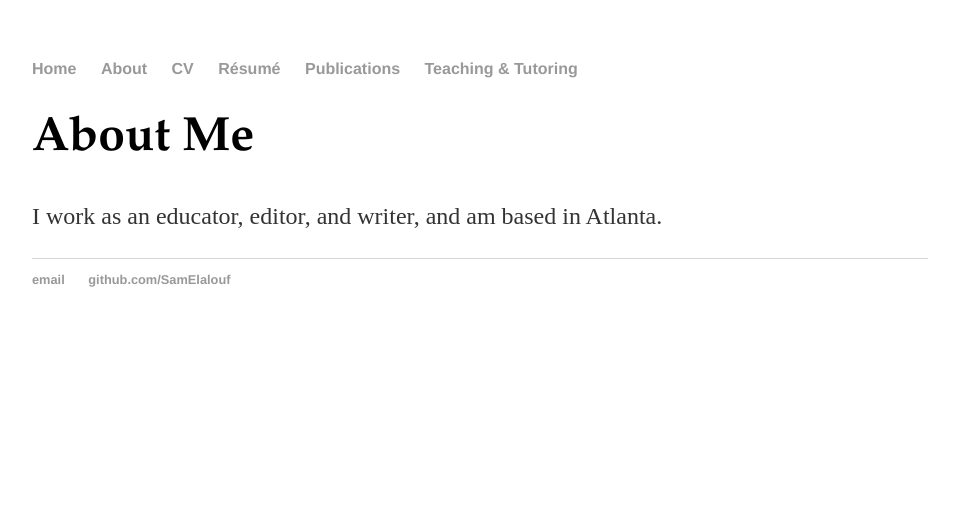
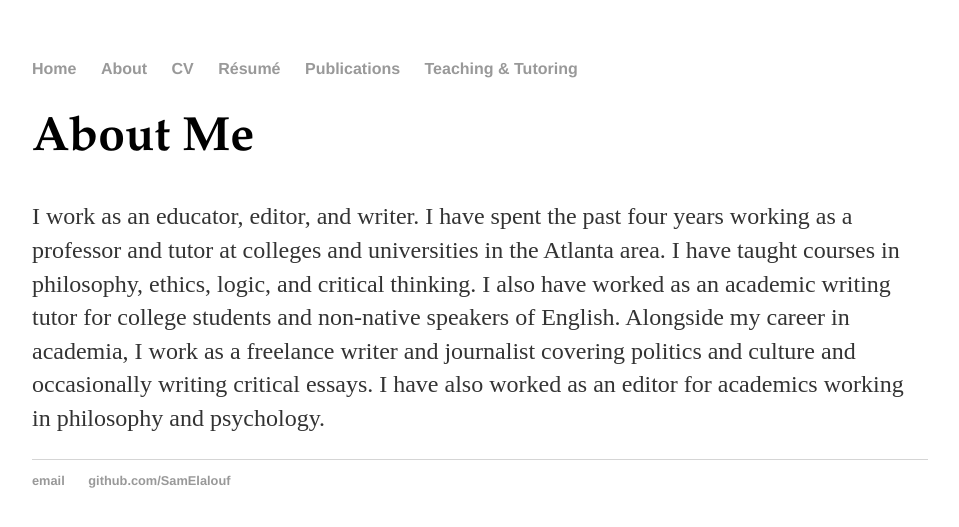
Before and after one commit to SamElalouf/samelalouf.github.io, a Jekyll site: the page built from about/index.html, in a window 1280 px wide. Shown: the top 527 px of the page, without its empty margins (160-1119 px from the left). Built offline with Jekyll 4.4.1, drawn with Linux system fonts in a browser that asks for light colours.

Commit message:
Update index.html
added to about me

```diff
--- a/about/index.html
+++ b/about/index.html
@@ -4,5 +4,5 @@ title: About
 ---
 <div class="blurb">
 	<h1 style="font-family:Garamond; style="font-size: 28px;">About Me</h1>
-	<p>I work as an educator, editor, and writer, and am based in Atlanta. </p>
+	<p>I work as an educator, editor, and writer. I have spent the past four years working as a professor and tutor at colleges and universities in the Atlanta area. I have taught courses in philosophy, ethics, logic, and critical thinking. I also have worked as an academic writing tutor for college students and non-native speakers of English. Alongside my career in academia, I work as a freelance writer and journalist covering politics and culture and occasionally writing critical essays. I have also worked as an editor for academics working in philosophy and psychology. </p>
 </div><!-- /.blurb -->
```
